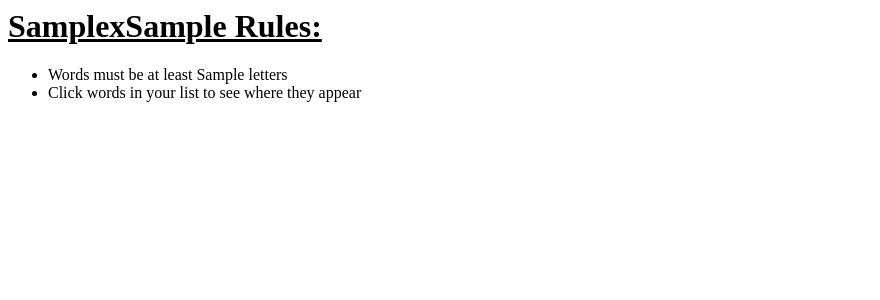
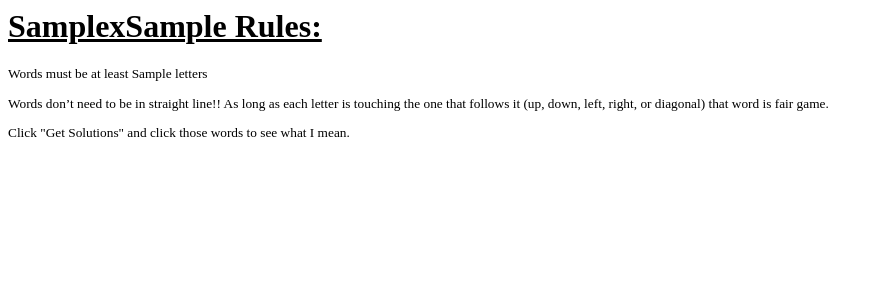
Before and after one commit to briankeegan/Boggle-Riff, a Node project: template assets/scripts/templates/mini-directions.handlebars in a window 1280 px wide. Shown: the top 300 px of the page, without its empty margins (0-880 px from the left). Run offline with Node 20 templates, Linux system fonts and the light colour scheme; the template is opened without the code that fills it: most values are stand-ins (such as "Sample title", 1, 10 or a date in 2020).

Commit message:
Updated directions and fixed review board error

```diff
--- a/assets/scripts/game/events.js
+++ b/assets/scripts/game/events.js
@@ -78,6 +78,7 @@ function rebuildGame (event) {
   event.preventDefault()
   store.reviewMode = true
   const data = event.target
+  if (!store.game) { store.game = {} }
   store.game.id = data.parentNode.parentNode.dataset.id
   store.game.board_string = data.parentNode.parentNode.dataset.board_string
   store.game.game_over = true
--- a/assets/scripts/templates/mini-directions.handlebars
+++ b/assets/scripts/templates/mini-directions.handlebars
@@ -1,5 +1,4 @@
 <h1 style="color:black;"><u>{{sideLength}}x{{sideLength}} Rules:</u></h1>
-<ul>
-  <li id="word-length-reminder">Words must be at least {{minWordLength}} letters</li>
-  <li>Click words in your list to see where they appear</li>
-</ul>
+<p id="word-length-reminder" style="text-align: left; font-size: 10pt;">Words must be at least {{minWordLength}} letters</p>
+<p style="text-align: left; font-size: 10pt;">Words don’t need to be in straight line!!  As long as each letter is touching the one that follows it (up, down, left, right, or diagonal) that word is fair game.</p>
+<p style="text-align: left; font-size: 10pt;">Click "Get Solutions" and click those words to see what I mean.</p>
```
